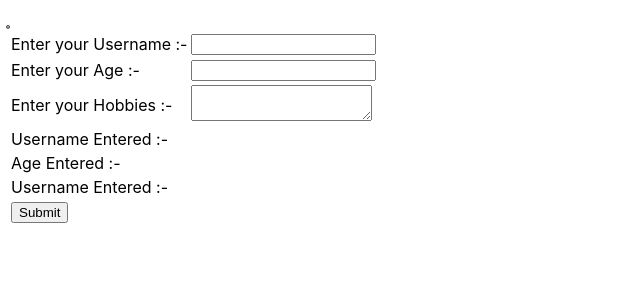
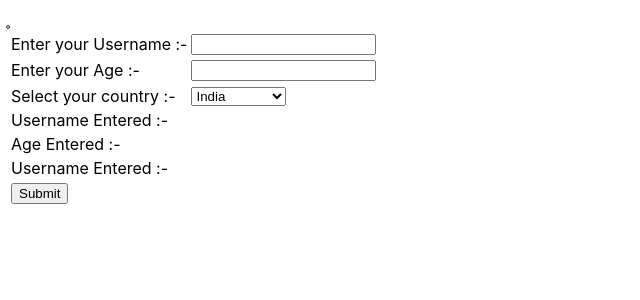
Before and after one commit to raghavendramj/NS_Rosalind_MERN, a React (Create React App) app in the folder ReactJS/newton-react-app/: page / in a window 1280 px wide. Shown: the top 300 px of the page, without its empty margins (0-640 px from the left). Built offline with nearby package versions, Linux system fonts and the light colour scheme.

Commit message:
All the form fields!

```diff
--- a/ReactJS/newton-react-app/src/components/multipleformfields.jsx
+++ b/ReactJS/newton-react-app/src/components/multipleformfields.jsx
@@ -2,7 +2,7 @@ import React, { useState } from 'react';
 
 function MultipleFormFields() {
 
-    const [inputs, setInputs] = useState({});
+    const [inputs, setInputs] = useState({ country: "India" });
 
     const handleChange = (event) => {
         const nameAttribute = event.target.name; //Key
@@ -17,11 +17,8 @@ function MultipleFormFields() {
     //age : 26; -> {"username" : "roger"}  -> Result =>  {username : 'roger', age: 26}
 
     const handleSubmit = (event) => {
-
         event.preventDefault();
-        for (let eachKey of inputs) {
-            console.log(`The ${eachKey} you have entered was :- ${inputs[eachKey]}`)
-        }
+        console.log(inputs);
     }
     return (
         <form onSubmit={handleSubmit}>
@@ -46,13 +43,13 @@ function MultipleFormFields() {
                         </td>
                     </tr>
                     <tr>
-                        <td><label>Enter your Hobbies :- </label></td>
+                        <td><label>Select your country :- </label></td>
                         <td>
-                            <textarea
-                                name="hobbies"
-                                value={inputs.hobbies || ""}
-                                onChange={handleChange}
-                            ></textarea>
+                            <select name="country" value={inputs.country || ""} onChange={handleChange}>
+                                <option value="India">India</option>
+                                <option value="Australia">Australia</option>
+                                <option value="South Africa">South Africa</option>
+                            </select>
                         </td>
                     </tr>
                     <tr>
```
